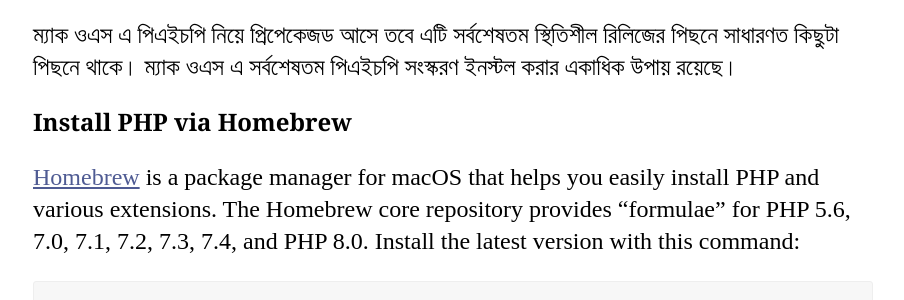
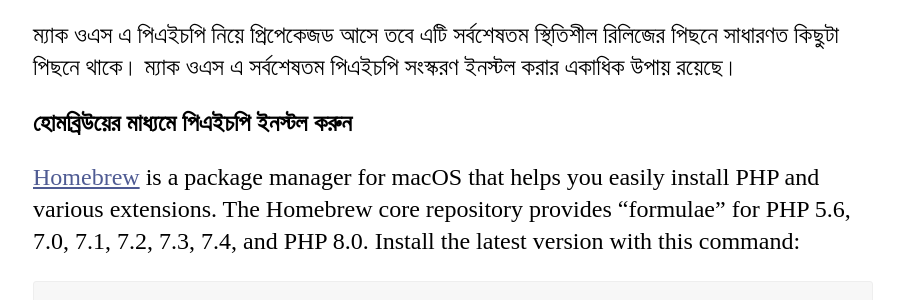
Before and after one commit to codeguy/php-the-right-way, a Jekyll site: the page built from _posts/01-04-01-Mac-Setup.md, in a window 1280 px wide and 900 px high, scrolled down 1117 px. Shown: the part 155-455 px from the top of the window, without its empty margins (187-1091 px from the left). Built offline with Jekyll 4.4.1, drawn with Linux system fonts in a browser that asks for light colours; our own code applies the rules of GitHub Pages for plain Markdown files.

Commit message:
Update 01-04-01-Mac-Setup.md

```diff
--- a/_posts/01-04-01-Mac-Setup.md
+++ b/_posts/01-04-01-Mac-Setup.md
@@ -8,7 +8,7 @@ anchor:  mac_setup
 
 ম্যাক ওএস এ পিএইচপি নিয়ে প্রিপেকেজড আসে তবে এটি সর্বশেষতম স্থিতিশীল রিলিজের পিছনে সাধারণত কিছুটা পিছনে থাকে। ম্যাক ওএস এ সর্বশেষতম পিএইচপি সংস্করণ ইনস্টল করার একাধিক উপায় রয়েছে।
 
-### Install PHP via Homebrew
+### হোমব্রিউয়ের মাধ্যমে পিএইচপি ইনস্টল করুন
 
 [Homebrew] is a package manager for macOS that helps you easily install PHP and various extensions. The Homebrew core repository provides "formulae" for PHP 5.6, 7.0, 7.1, 7.2, 7.3, 7.4, and PHP 8.0. Install the latest version with this command:
 
```
